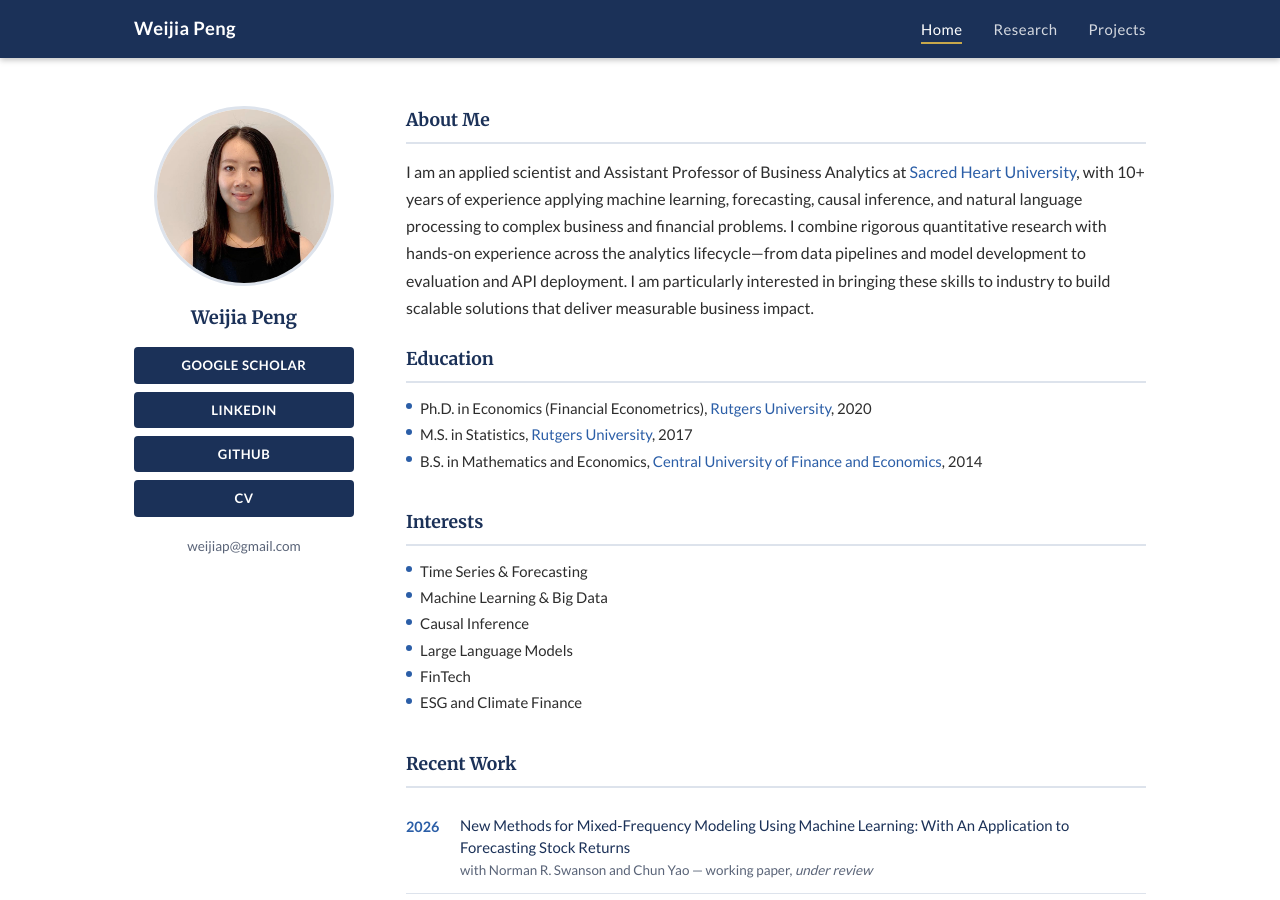
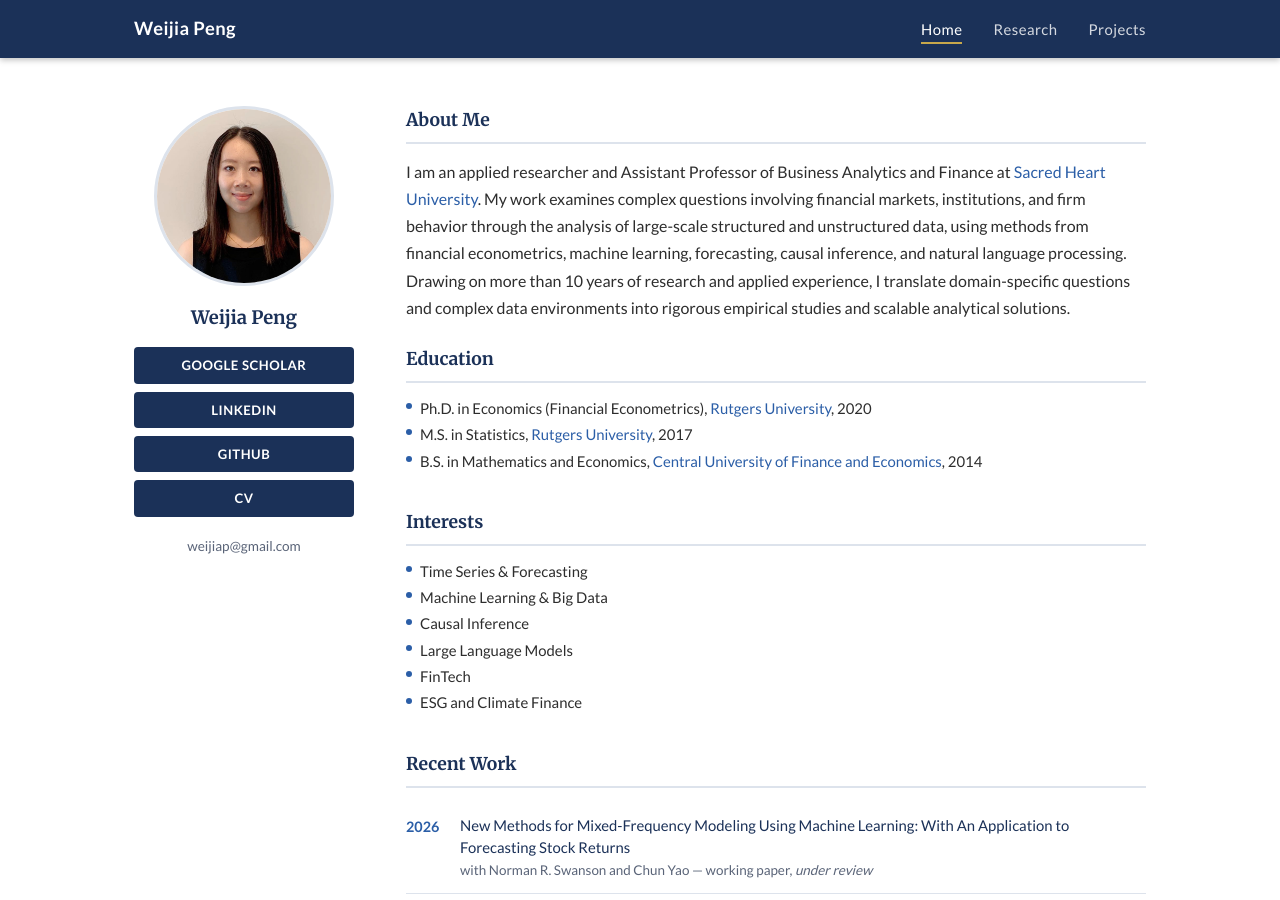
Before and after one commit to weijiap/weijiap.github.io, a Jekyll site: the page built from index.html, in a window 1280 px wide and 900 px high. Built offline with Jekyll 4.4.1, drawn with Linux system fonts in a browser that asks for light colours.

Commit message:
Update bio intro paragraph
Co-Authored-By: Claude Sonnet 4.6 <noreply@anthropic.com>

```diff
--- a/index.html
+++ b/index.html
@@ -40,7 +40,7 @@ title: Home
     <section class="bio-section">
       <h2>About Me</h2>
       <p>
-        I am an applied scientist and Assistant Professor of Business Analytics at <a href="https://www.sacredheart.edu/" target="_blank" rel="noopener">Sacred Heart University</a>, with 10+ years of experience applying machine learning, forecasting, causal inference, and natural language processing to complex business and financial problems. I combine rigorous quantitative research with hands-on experience across the analytics lifecycle&mdash;from data pipelines and model development to evaluation and API deployment. I am particularly interested in bringing these skills to industry to build scalable solutions that deliver measurable business impact.
+        I am an applied researcher and Assistant Professor of Business Analytics and Finance at <a href="https://www.sacredheart.edu/" target="_blank" rel="noopener">Sacred Heart University</a>. My work examines complex questions involving financial markets, institutions, and firm behavior through the analysis of large-scale structured and unstructured data, using methods from financial econometrics, machine learning, forecasting, causal inference, and natural language processing. Drawing on more than 10 years of research and applied experience, I translate domain-specific questions and complex data environments into rigorous empirical studies and scalable analytical solutions.
       </p>
     </section>
 
```
